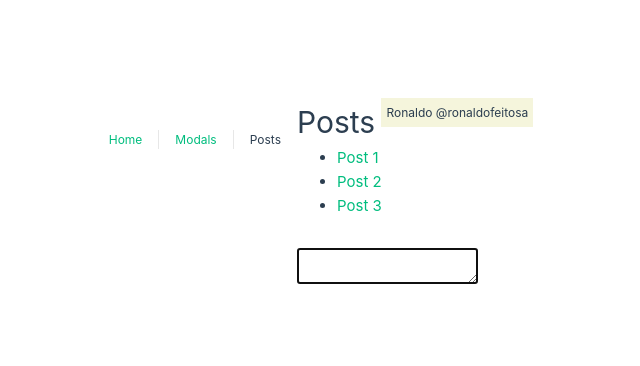
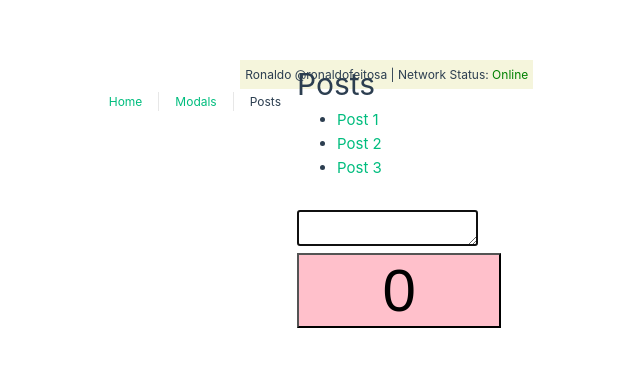
Before and after one commit to ronaldofjc/vue-composition-api-basics, a Vue app: page /posts in a window 1280 px wide. Shown: the part 206-572 px from the top of the page, without its empty margins (343-983 px from the left). Built offline with nearby package versions, Linux system fonts and the light colour scheme.

Commit message:
composables

```diff
--- a/package.json
+++ b/package.json
@@ -10,6 +10,7 @@
     "test": "vitest"
   },
   "dependencies": {
+    "@vueuse/core": "^9.12.0",
     "pinia": "^2.0.28",
     "vue": "^3.2.45",
     "vue-router": "^4.1.6"
--- a/src/App.vue
+++ b/src/App.vue
@@ -1,6 +1,10 @@
 <template>
   <div class="user-data">
     {{ userData.name }} @{{ userData.username }}
+    | Network Status:
+    <span :style="{ color: online ? 'green' : 'red' }">
+      {{ online ? 'Online' : 'Offline' }}
+    </span>
   </div>
 
   <nav>
@@ -14,6 +18,7 @@
 <script setup>
   // imports
   import { reactive, provide } from "vue";
+  import { useOnline } from '@vueuse/core'
 
   // user data
   const userData = reactive({
@@ -23,6 +28,8 @@
 
   provide('userData', userData)
 
+  // online status
+  const online = useOnline()
 </script>
 
 <style scoped>
--- /dev/null
+++ b/src/use/useCounter.js
@@ -0,0 +1,40 @@
+import { computed, nextTick, onMounted, reactive, watch } from 'vue'
+
+const counterData = reactive({
+  count: 0,
+  title: 'My Counter'
+})
+
+export function useCounter() {
+  watch(() => counterData.count, (newCount, oldCount) => {
+    if (newCount === 20) {
+      alert('Way to go! You made it to 20!!!')
+    }
+  })
+
+  const oddOrEven = computed(() => {
+    if (counterData.count % 2 === 0) return 'even'
+    return 'odd'
+  })
+
+  const increaseCounter = async (amount, e) => {
+    counterData.count += amount
+    await nextTick()
+    console.log('do something when counter has updated in the dom');
+  }
+
+  const decreaseCounter = amount => {
+    counterData.count -= amount
+  }
+
+  onMounted(() => {
+    console.log('Do stuff related to Counter');
+  })
+
+	return {
+		counterData,
+		oddOrEven,
+		increaseCounter,
+		decreaseCounter
+	}
+}
--- a/src/views/HomeView.vue
+++ b/src/views/HomeView.vue
@@ -24,7 +24,8 @@
 
 <script setup>
   // imports
-  import { computed, nextTick, onMounted, reactive, ref, watch } from 'vue'
+  import { onMounted, ref } from 'vue'
+  import { useCounter } from '../use/useCounter';
   import { vAutofocus } from '@/directives/vAutofocus'
 
   // app title
@@ -37,35 +38,8 @@
   })
 
   // counter
-  const counterData = reactive({
-    count: 0,
-    title: 'My Counter'
-  })
+  const { counterData, oddOrEven, increaseCounter, decreaseCounter } = useCounter()
 
-  watch(() => counterData.count, (newCount, oldCount) => {
-    if (newCount === 20) {
-      alert('Way to go! You made it to 20!!!')
-    }
-  })
-
-  const oddOrEven = computed(() => {
-    if (counterData.count % 2 === 0) return 'even'
-    return 'odd'
-  })
-
-  const increaseCounter = async (amount, e) => {
-    counterData.count += amount
-    await nextTick()
-    console.log('do something when counter has updated in the dom');
-  }
-
-  const decreaseCounter = amount => {
-    counterData.count -= amount
-  }
-
-  onMounted(() => {
-    console.log('Do stuff related to Counter');
-  })
 </script>
 
 <style>
--- a/src/views/PostsView.vue
+++ b/src/views/PostsView.vue
@@ -9,11 +9,20 @@
     </ul>
 
     <textarea v-autofocus />
+    <div>
+      <button
+        @click="increaseCounter(1)"
+        class="counter-button"
+        :class="{ 'yellow' : oddOrEven === 'odd' }">
+        {{ counterData.count }}
+      </button>
+    </div>
   </div>
 </template>
 
 <script setup>
   import { vAutofocus } from '@/directives/vAutofocus'
+  import { useCounter } from '../use/useCounter';
   import { ref } from '@vue/reactivity'
 
   const posts = ref([
@@ -30,10 +39,21 @@
       title: 'Post 3'
     }
   ])
+
+  // counter
+  const { counterData, increaseCounter, oddOrEven } = useCounter()
 </script>
 
 <style scoped>
 ul {
   margin-bottom: 30px;
 }
+.counter-button {
+  font-size: 60px;
+  width: 100%;
+  background-color: pink;
+}
+.counter-button.yellow {
+  background-color: yellow;
+}
 </style>
```
Also changed, not shown: 1 other file (tests, documents, lock files or other folders).
